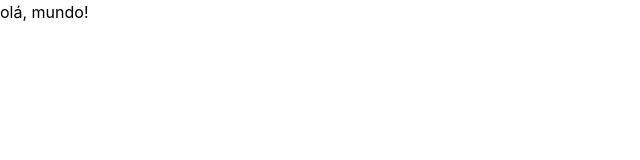
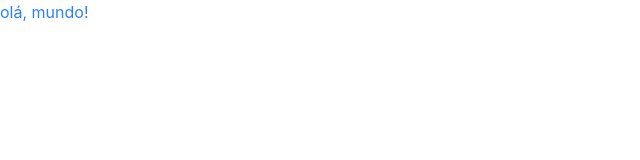
Before and after one commit to rafael-kuchla-flores/Descarte_Tecidos, a React (Vite) app in the folder Descarte_Tecidos/: page / in a window 1280 px wide. Shown: the top 160 px of the page, without its empty margins (0-640 px from the left). Built offline with nearby package versions, Linux system fonts and the light colour scheme.

Commit message:
feat: add header and footer components

```diff
--- a/Descarte_Tecidos/src/pages/home/Home.jsx
+++ b/Descarte_Tecidos/src/pages/home/Home.jsx
@@ -3,7 +3,7 @@ import React from 'react'
 const Home = () => {
   return (
     <>
-    <h1>olá, mundo!</h1>
+    <h1 className='text-blue-500'>olá, mundo!</h1>
     </>
   )
 }
--- a/Descarte_Tecidos/src/routes/AppRoutes.jsx
+++ b/Descarte_Tecidos/src/routes/AppRoutes.jsx
@@ -1,6 +1,6 @@
 import { Routes, Route } from "react-router-dom";
 
-import Home from "../pages/home/Home";
+import Home from "../pages/home/Home.jsx";
 
 function AppRoutes() {
   return (
```
Also changed, not shown: Descarte_Tecidos/src/components/Footer/Footer.jsx (added), Descarte_Tecidos/src/components/Header/Header.jsx (added).
